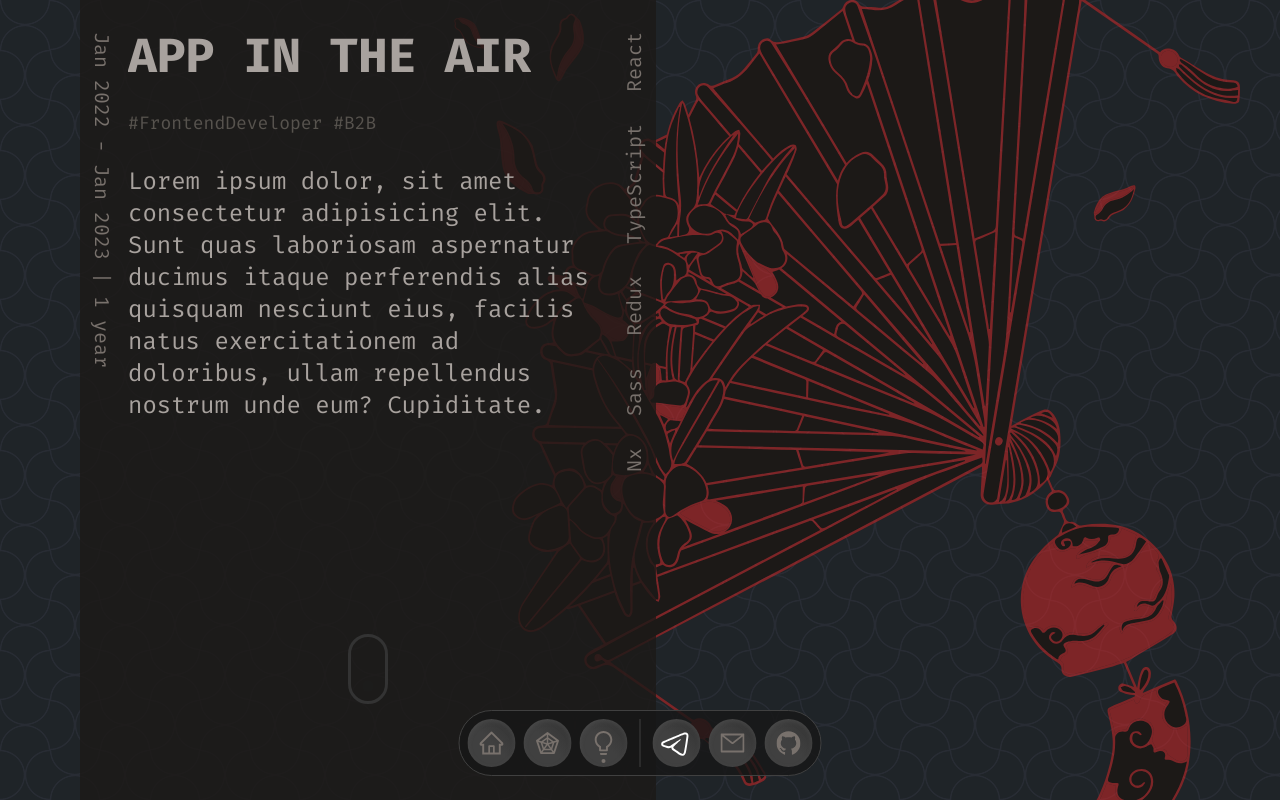
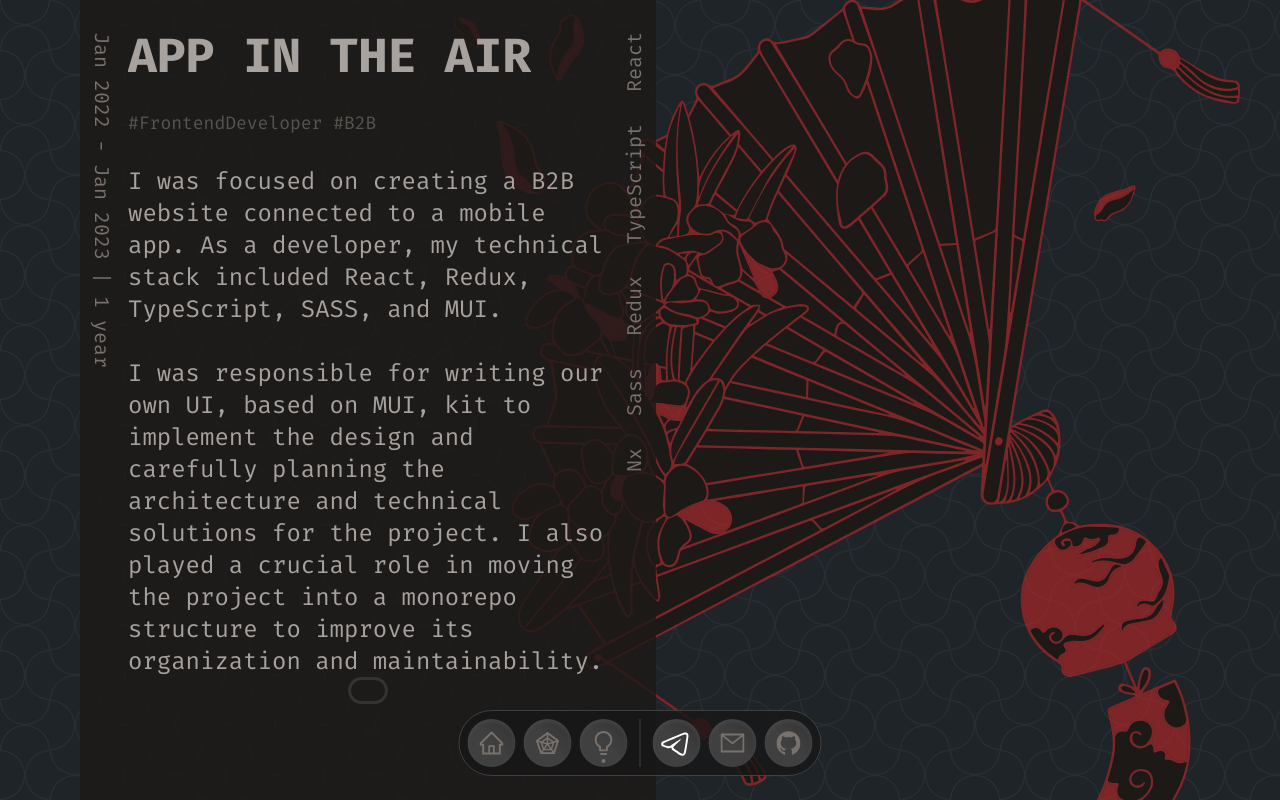
Before and after one commit to fenek-dev/fenek.me, a Next.js app: page /projects in a window 1280 px wide. Built offline with nearby package versions, Linux system fonts and the light colour scheme.

Commit message:
Add description for sections

```diff
--- a/app/(pages)/projects/page.tsx
+++ b/app/(pages)/projects/page.tsx
@@ -1,4 +1,3 @@
-import { ProjectLine } from "@/app/_modules/shared/atoms/ProjectLine";
 import React from "react";
 import { AppInTheAirSection } from "./sections/AppInTheAirSection";
 import { ShopPartySection } from "./sections/ShopPartySection";
--- a/app/(pages)/projects/sections/AppInTheAirSection.tsx
+++ b/app/(pages)/projects/sections/AppInTheAirSection.tsx
@@ -66,10 +66,14 @@
               #FrontendDeveloper #B2B
             </span>
             <p className="lg:mt-7 md:mt-4 text-stone-400 lg:text-2xl md:text-xl sm:text-lg text-base md:leading-relaxed leading-normal w-full">
-              Lorem ipsum dolor, sit amet consectetur adipisicing elit. Sunt
-              quas laboriosam aspernatur ducimus itaque perferendis alias
-              quisquam nesciunt eius, facilis natus exercitationem ad doloribus,
-              ullam repellendus nostrum unde eum? Cupiditate.
+              I was focused on creating a B2B website connected to a mobile app.
+              As a developer, my technical stack included React, Redux,
+              TypeScript, SASS, and MUI. <br />
+              <br />I was responsible for writing our own UI, based on MUI, kit
+              to implement the design and carefully planning the architecture
+              and technical solutions for the project. I also played a crucial
+              role in moving the project into a monorepo structure to improve
+              its organization and maintainability.
             </p>
           </m.div>
         </m.div>
--- a/app/(pages)/projects/sections/ShopPartySection.tsx
+++ b/app/(pages)/projects/sections/ShopPartySection.tsx
@@ -75,10 +75,11 @@
               #FrontendDeveloper #B2C
             </span>
             <p className="lg:mt-7 md:mt-4 text-stone-400 lg:text-2xl md:text-xl sm:text-lg text-base md:leading-relaxed leading-normal w-full">
-              Lorem ipsum dolor, sit amet consectetur adipisicing elit. Sunt
-              quas laboriosam aspernatur ducimus itaque perferendis alias
-              quisquam nesciunt eius, facilis natus exercitationem ad doloribus,
-              ullam repellendus nostrum unde eum? Cupiditate.
+              I was responsible for developing an e-commerce new platform from
+              the ground up. This involved using React, Redux, and TypeScript to
+              create a custom UI kit and implement new features. I also wrote
+              Storybook tests to ensure the stability and reliability of the
+              platform.
             </p>
           </m.div>
         </m.div>
--- a/app/(pages)/projects/sections/YandexSection.tsx
+++ b/app/(pages)/projects/sections/YandexSection.tsx
@@ -6,22 +6,6 @@
 export const YandexSection = () => {
   const container = useRef<HTMLDivElement>(null);
   const visible = useInView(container, { once: true });
-  {
-    /* <ProjectLine
-        href="https://ya.ru"
-        technologies={[
-          "B2B",
-          "React",
-          "TypeScript",
-          "Redux",
-          "Sass",
-          "Hermione",
-        ]}
-        duration="Jun 2021 - Oct 2021 | 5 months"
-      >
-        Yandex
-      </ProjectLine> */
-  }
   return (
     <div
       className="min-h-screen snap-start md:p-20 p-10 relative overflow-hidden"
@@ -48,7 +32,7 @@
           transition={{ delay: 0.6, duration: 0.2 }}
         >
           <m.span
-            animate={visible ? { y: "0%" } : { y: "-200%" }}
+            animate={visible ? { y: "0%" } : { y: "200%" }}
             transition={{ type: "spring", delay: 0.8, duration: 0.5 }}
             className="text-stone-500 lg:text-xl text-lg vertical-lr absolute top-8 left-2 whitespace-nowrap overflow-hidden"
           >
@@ -91,10 +75,13 @@
               #FrontendDeveloper #B2B
             </span>
             <p className="lg:mt-7 md:mt-4 text-stone-400 lg:text-2xl md:text-xl sm:text-lg text-base md:leading-relaxed leading-normal w-full">
-              Lorem ipsum dolor, sit amet consectetur adipisicing elit. Sunt
-              quas laboriosam aspernatur ducimus itaque perferendis alias
-              quisquam nesciunt eius, facilis natus exercitationem ad doloribus,
-              ullam repellendus nostrum unde eum? Cupiditate.
+              I was responsible for redesigning the admin side of the website
+              using a modern tech stack including React, Redux, and TypeScript.
+              <br />
+              <br />
+              My tasks included working with the legacy codebase to fix bugs and
+              implement new functionality. I also wrote comprehensive end-to-end
+              and unit tests.
             </p>
           </m.div>
         </m.div>
--- a/app/_modules/shared/atoms/ProjectLine.tsx
+++ /dev/null
@@ -1,43 +0,0 @@
-"use client";
-import { m } from "framer-motion";
-import React from "react";
-
-interface ProjectLineProps {
-  technologies: string[];
-  href: string;
-  duration: string;
-}
-
-export const ProjectLine = ({
-  children,
-  technologies,
-  href,
-  duration,
-}: React.PropsWithChildren<ProjectLineProps>) => {
-  return (
-    <m.div className="min-h-screen snap-start md:p-20">
-      <span className="text-stone-500 sm:text-2xl text-lg block">
-        {duration}
-      </span>
-      <a
-        href={href}
-        target="_blank"
-        rel="noopener noreferrer"
-        className="inline-block text-stone-400 lg:text-[9rem] md:text-7xl text-5xl uppercase font-bold whitespace-nowrap leading-none transition-all duration-300 mb-2 group hover:text-cyan-300 hover:tracking-widest"
-      >
-        {children}
-        <span className="block max-w-0 group-hover:max-w-full transition-all delay-150 duration-300 h-0.5 bg-cyan-300"></span>
-      </a>
-      <div className="flex md:gap-12 gap-4 text-stone-500 lg:text-3xl md:text-2xl text-xl uppercase">
-        {technologies.map((tech) => (
-          <span
-            key={tech}
-            className="transition-all duration-300 hover:font-bold hover:text-rose-300 hover:tracking-wider"
-          >
-            {tech}
-          </span>
-        ))}
-      </div>
-    </m.div>
-  );
-};
```
